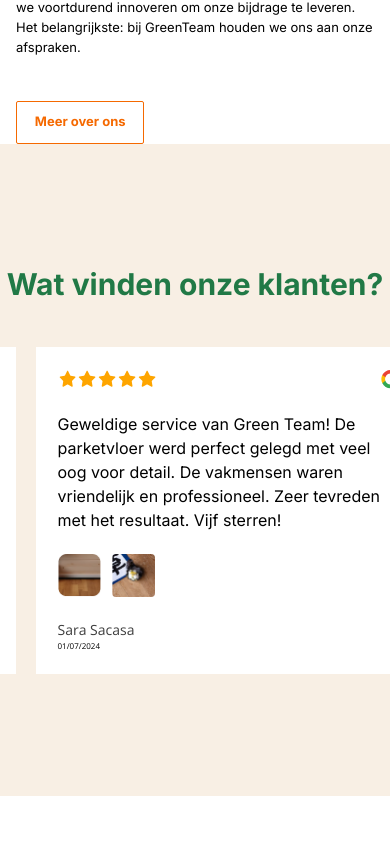
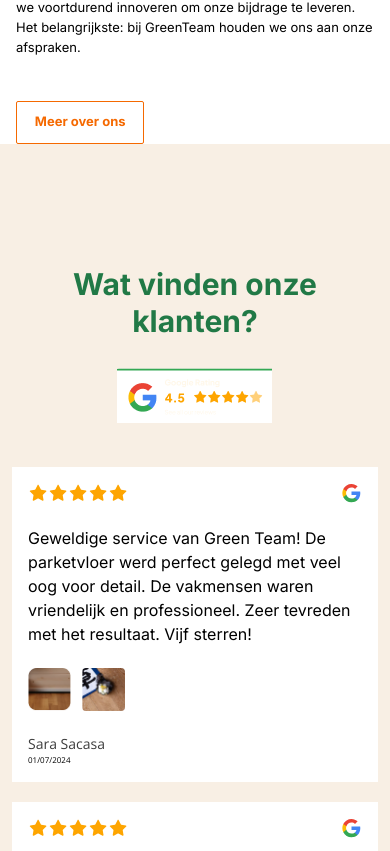
Before and after one commit to GreenTeam88/greenteam-front-end, a Next.js app: page / in a window 390 px wide. Shown: the part 1633-2484 px from the top of the page. Built offline with nearby package versions, Linux system fonts and the light colour scheme.

Commit message:
ratings section is responsive

```diff
--- a/src/app/(root)/(routes)/_components/ratingSection.tsx
+++ b/src/app/(root)/(routes)/_components/ratingSection.tsx
@@ -41,7 +41,7 @@ const ratings: RatingInfo[] = [
 
 const RatingCard: React.FC<RatingInfo> = ({ stars, birthDate, description, images, name }) => {
   return (
-    <div className="flex flex-col gap-[22px] bg-white  p-[22px] w-[387px] ">
+    <div className="flex flex-col gap-[22px] bg-white p-4 lg:p-[22px] lg:w-[387px] ">
       <div className="flex w-full  justify-between">
         <div className="flex ">
           {Array.from({ length: stars }).map((item, index) => (
@@ -66,29 +66,29 @@ const RatingCard: React.FC<RatingInfo> = ({ stars, birthDate, description, image
 
 const RatingTopSection = () => {
   return (
-    <div className="flex items-center relative justify-center  w-[90%] ">
-      <H2 className="text-primaryDefault ">Wat vinden onze klanten?</H2>
-      <img src="/home/googleRating.png" className="absolute top-1/2 -translate-y-1/2 right-0" />
+    <div className="flex flex-col gap-7 items-center relative justify-center  w-[90%] ">
+      <H2 className="text-primaryDefault text-center lg:text-start">Wat vinden onze klanten?</H2>
+      <img src="/home/googleRating.png" className="lg:absolute  lg:top-1/2 lg:-translate-y-1/2 lg:right-0" />
     </div>
   );
 };
 
 const Ratings = () => {
   return (
-    <div className="flex gap-[36px]">
-      <img src="/icons/arrowLeft.svg" />
-      <div className="flex gap-[20px]">
+    <div className="flex  gap-[36px]">
+      <img className="hidden lg:block" src="/icons/arrowLeft.svg" />
+      <div className="flex gap-[20px] flex-col lg:flex-row">
         {ratings.map((rating) => (
           <RatingCard key={rating.name} {...rating} />
         ))}
       </div>
-      <img src="/icons/arrowLeft.svg" className="rotate-180" />
+      <img src="/icons/arrowLeft.svg" className="rotate-180 hidden lg:block" />
     </div>
   );
 };
 export const RatingSection = () => {
   return (
-    <div className="w-full bg-lightOrange gap-[60px] max-w-full flex items-center py-[122px] justify-center">
+    <div className="w-full px-3 lg:px-0 bg-lightOrange gap-[60px] max-w-full flex items-center py-[122px] justify-center">
       <div className="flex flex-col max-w-[1440px] gap-[44px] items-center justify-center">
         {/* top section includes title and ratings on google */}
         <RatingTopSection />
--- a/src/app/(root)/(routes)/_components/services.tsx
+++ b/src/app/(root)/(routes)/_components/services.tsx
@@ -58,7 +58,7 @@ export const ServiceCard: React.FC<ServiceInfo> = ({ description, thumbnailSrc,
 
 const AllServices = () => {
   return (
-    <div className="flex flex-wrap items-center justify-center gap-[23px] w-[1207px] max-w-full">
+    <div className="flex flex-wrap  items-center justify-center gap-[23px] w-[1207px] max-w-full">
       {services.map((serviceInfo) => (
         <ServiceCard key={serviceInfo.title} {...serviceInfo} />
       ))}
```
